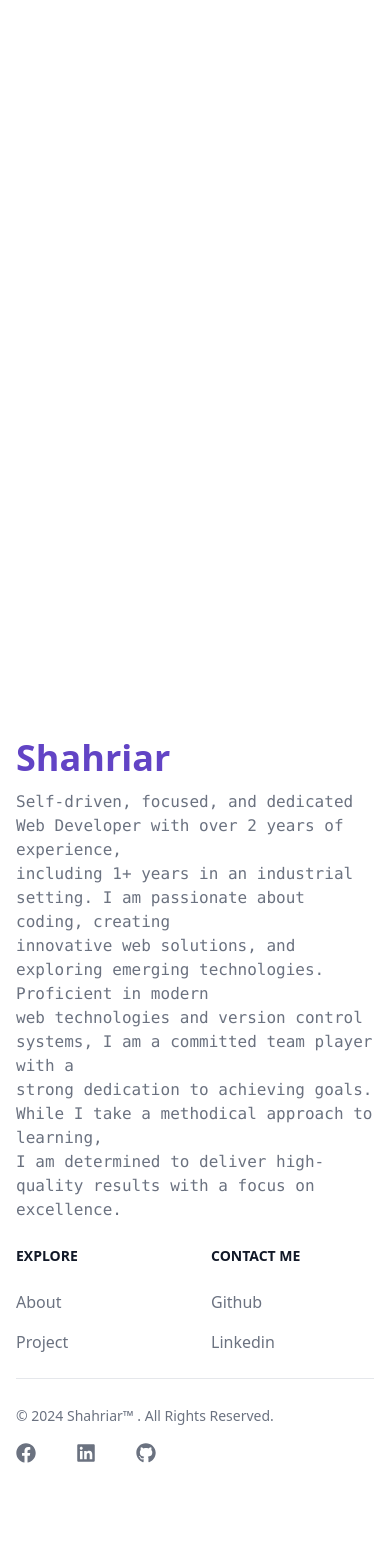
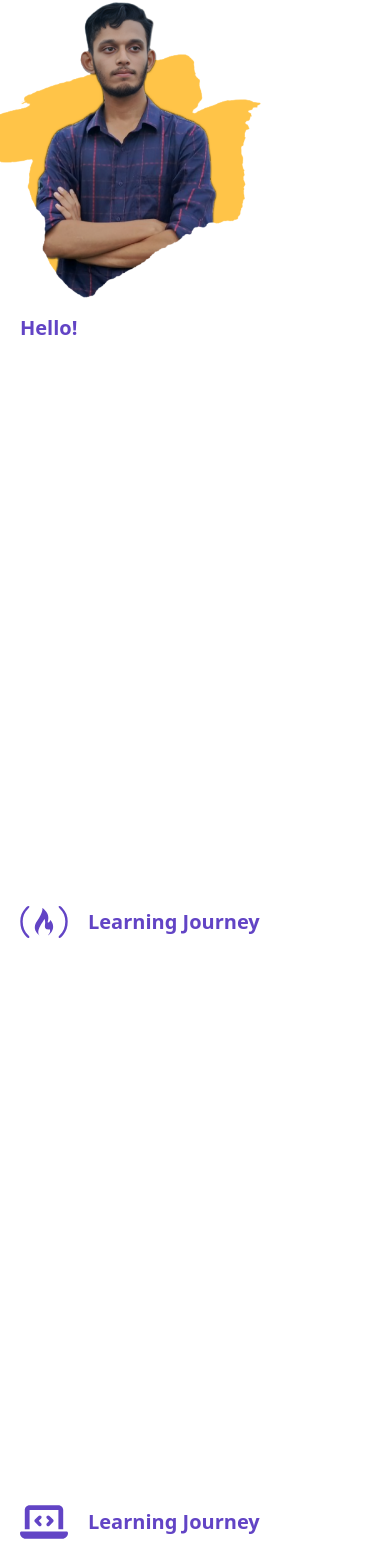
Before and after one commit to Shahriar-Fardows/Shahriar, a React (Vite) app: page /about in a window 390 px wide. Shown: the part 214-1782 px from the top of the page. Before the commit the page ends 1701 px from the top, so only its background shows below. Built offline with nearby package versions, Linux system fonts and the light colour scheme; a web font is replaced by a local one.

Commit message:
home page done

```diff
--- /dev/null
+++ b/src/Components/About/Part_1/Part_1.jsx
@@ -0,0 +1,25 @@
+import { Fade, Slide } from "react-awesome-reveal";
+import img from '../../../assets/Image/profile_1.png';
+
+const Part_1 = () => {
+    return (
+        <div className="flex flex-wrap-reverse md:flex-nowrap justify-around items-center">
+
+           <div className="px-5 md:w-1/2">
+            <h1 className="text-xl font-bold font-play text-hello-10">Hello!</h1>
+            <Fade delay={0.5e3} cascade damping={1e-1}>
+            <p className="  font-mono py-2">I&apos;m <span className="text-xl font-bold font-play text-hello-10">Shahriar Fardows</span> from Dhaka, Bangladesh, specializing in cutting-edge  web and mobile technologies with a keen  eye for pixel-perfect design.</p>
+            </Fade>
+            <Fade delay={0.5e3} cascade damping={1e-1}>
+            <p className=" font-mono py-2">As a <span className=" font-bold f text-hello-10">self-driven</span>  and <span className="font-bold  text-hello-10">dedicated</span>  Web Developer with  over 2 years of experience, including more than a year  in the industry, I have a strong  passion for coding,  product development, and exploring new technologies. I am proficient in modern web  technologies and version control systems, and I am a committed team player, focused on achieving goals and delivering quality results. I approach learning methodically, always striving for excellence.</p>
+            </Fade>
+            </div>
+            <Slide >
+                    <img className=" h-[20rem] md:h-[25rem] lg:h-[40rem] animate-custom-bounce" src={img} alt="" />
+                </Slide>
+
+        </div>
+    );
+};
+
+export default Part_1;
--- /dev/null
+++ b/src/Components/About/Part_2/Part_2.jsx
@@ -0,0 +1,25 @@
+import { Fade } from "react-awesome-reveal";
+import { FaFreeCodeCamp } from "react-icons/fa";
+
+
+const Part_2 = () => {
+    return (
+        <div>
+            <div className="flex flex-wrap-reverse md:flex-nowrap justify-around items-center py-16 lg:py-20">
+
+                <div className="px-5 lg:w-1/2">
+                   <div className="flex gap-5 items-center">
+                   <FaFreeCodeCamp className="text-5xl text-hello-10" />
+                   <h1 className="text-xl font-bold font-play text-hello-10"> Learning Journey</h1>
+                   </div>
+                    <Fade delay={0.5e3} cascade damping={1e-1}>
+                        <p className="  font-mono py-2">I began my Web Development journey on July 1, 2021, with a course offered by <span className=" font-bold f text-hello-10">Programming Hero</span> . This beginner-level course took me from the basics to a junior-level standard within five months. During this time, I learned the fundamentals of the MERN Stack and completed several projects. Additionally, I participated in a long-term (7-week) team project that introduced me to office culture and professional workflows. My web development learning started there and continues to this day as I explore and expand my knowledge in the field.
+                        </p>
+                    </Fade>
+                </div>
+            </div>
+        </div>
+    );
+};
+
+export default Part_2;
--- /dev/null
+++ b/src/Components/About/Part_3/Part_3.jsx
@@ -0,0 +1,56 @@
+import { Fade } from "react-awesome-reveal";
+import { FaLaptopCode } from "react-icons/fa6";
+import { PiBagSimpleFill } from "react-icons/pi";
+
+const Part_3 = () => {
+    return (
+        <div className="flex flex-wrap lg:flex-nowrap justify-around items-center py-16 lg:py-20">
+
+                <div className="px-5 lg:w-1/2">
+                    <div className="flex gap-5 items-center">
+                        <FaLaptopCode className="text-5xl text-hello-10" />
+                        <h1 className="text-xl font-bold font-play text-hello-10"> Learning Journey</h1>
+                    </div>
+                    <Fade delay={0.5e3} cascade damping={1e-1}>
+                        <p className="  font-mono py-2">As a skilled web developer, I specialize in core technologies such as HTML5, CSS3, Bootstrap, and JavaScript (including ES6). I am proficient in modern frameworks and libraries, including  <span className=" font-bold f text-hello-10">React JS, Next.js, TypeScript, and Astro.</span>   My experience extends to back-end development with Node JS, Express JS, and databases like MongoDB and PostgreSQL. I am also well-versed in Firebase Authentication and JWT for secure user management.
+                        </p>
+                    </Fade>
+                    <Fade delay={0.5e3} cascade damping={1e-1}>
+                        <p className="  font-mono py-2">In addition to my technical skills, I am familiar with  <span className=" font-bold f text-hello-10">React Native, Redux, Stripe, Tailwind CSS, and Material UI</span> React Native, Redux, Stripe, Tailwind CSS, and Material UI. I regularly use tools such as Git, VS Code, Figma, Jira, Vercel, Heroku, Netlify, and Chrome Dev Tools. I am passionate about creating scalable, high-quality web applications and continuously exploring new technologies to stay at the forefront of web development.
+                        </p>
+                    </Fade>
+                </div>
+
+            <div className="px-20 py-5 lg:w-1/2">
+                <div className="flex gap-5 items-center pb-5 lg:pb-16 ">
+                    <PiBagSimpleFill className="text-5xl text-hello-10" />
+                    <h2 className="text-2xl font-bold font-play text-hello-10">Experience</h2>
+                </div>
+                <div className="flex flex-wrap-reverse md:flex-nowrap justify-around items-center">
+                    <ol className="relative text-gray-500 border-s border-gray-200 dark:border-gray-700 dark:text-gray-400">
+                        <li className="mb-10 ms-6">
+                            <span className="absolute flex items-center justify-center w-8 h-8 bg-hello-30 rounded-full -start-4 ring-4 ring-white dark:ring-gray-900 dark:text-hello-30">
+                                <svg className="w-3.5 h-3.5 text-hello-30 dark:text-hello-30" aria-hidden="true" xmlns="http://www.w3.org/2000/svg" fill="none" viewBox="0 0 16 12">
+                                    <path stroke="currentColor" strokeLinecap="round" strokeLinejoin="round" strokeWidth="2" d="M1 5.917 5.724 10.5 15 1.5" />
+                                </svg>
+                            </span>
+                            <h3 className="font-medium leading-tight">Teachfosys - Software Developer</h3>
+                            <p className="text-sm">Gained over 1 year of industrial experience developing web applications using modern technologies and collaborating with teams to deliver quality projects.</p>
+                        </li>
+                        <li className="ms-6">
+                            <span className="absolute flex items-center justify-center w-8 h-8 bg-gray-100 rounded-full -start-4 ring-4 ring-white dark:ring-gray-900 dark:bg-gray-700">
+                                <svg className="w-3.5 h-3.5 text-gray-500 dark:text-gray-400" aria-hidden="true" xmlns="http://www.w3.org/2000/svg" fill="currentColor" viewBox="0 0 18 20">
+                                    <path d="M16 1h-3.278A1.992 1.992 0 0 0 11 0H7a1.993 1.993 0 0 0-1.722 1H2a2 2 0 0 0-2 2v15a2 2 0 0 0 2 2h14a2 2 0 0 0 2-2V3a2 2 0 0 0-2-2ZM7 2h4v3H7V2Zm5.7 8.289-3.975 3.857a1 1 0 0 1-1.393 0L5.3 12.182a1.002 1.002 0 1 1 1.4-1.436l1.328 1.289 3.28-3.181a1 1 0 1 1 1.392 1.435Z" />
+                                </svg>
+                            </span>
+                            <h3 className="font-medium leading-tight">Crypzoo - Current Project</h3>
+                            <p className="text-sm">Currently working on Crypzoo, a platform for currency exchange and cryptocurrency trading, focusing on React development and integrating new technologies.</p>
+                        </li>
+                    </ol>
+                </div>
+            </div>
+        </div>
+    );
+};
+
+export default Part_3;
--- /dev/null
+++ b/src/Components/About/Part_4/Part_4.jsx
@@ -0,0 +1,35 @@
+import { Fade, Slide } from 'react-awesome-reveal';
+import img from '../../../assets/Image/collage.jpg';
+import { PiStudentLight } from "react-icons/pi";
+import logo from '../../../assets/Image/logoclg.png';
+
+const Part_4 = () => {
+    return (
+        <div className="flex flex-wrap-reverse md:flex-nowrap justify-around items-center px-5">
+            <Slide >
+                <img className="w-[40rem] rounded-md   animate-custom-bounce" src={img} alt="" />
+            </Slide>
+            <div className="px-5 md:w-1/2">
+                <div className="flex gap-5 items-center">
+                    <PiStudentLight className="text-5xl text-hello-10" />
+                    <h2 className="text-2xl font-bold font-play text-hello-10">Education</h2>
+                </div>
+                <div className='py-5 pl-10'>
+                    <div className="flex gap-3 items-center  ">
+                        <img className="h-6" src={logo} alt="" />
+                        <h2 className="text-xl font-bold font-play text-lemon-20">Habibullah Bahar College</h2>
+                    </div>
+                    <Fade delay={0.5e3} cascade damping={1e-1}>
+                        <h3 className="text-2xl py-2 font-bold font-play text-hello-10">HSC 2024 Department of Science</h3>
+                        <p className="  font-mono py-2">Academic Year: 2023 - 2024</p>
+                        <p className="  font-mono py-2">Shantinagar, Dhaka</p>
+                    </Fade>
+                </div>
+            </div>
+
+
+        </div>
+    );
+};
+
+export default Part_4;
--- a/src/Page/About/About.jsx
+++ b/src/Page/About/About.jsx
@@ -1,7 +1,15 @@
+import Part_1 from "../../Components/About/Part_1/Part_1";
+import Part_2 from "../../Components/About/Part_2/Part_2";
+import Part_3 from "../../Components/About/Part_3/Part_3";
+import Part_4 from "../../Components/About/Part_4/Part_4";
 
 const About = () => {
     return (
-        <div>
+        <div className=" container mx-auto py-32">
+            <Part_1 />
+            <Part_2 />
+            <Part_3 />
+            <Part_4 />
 
         </div>
     );
--- a/src/Root.jsx
+++ b/src/Root.jsx
@@ -11,7 +11,7 @@ const Root = () => {
                 <div className="fixed top-0 left-0 right-0  z-10">
                     <Navbar />
                 </div>
-                <div className="min-h-screen  bg-white z-50 mt-[4.5rem]">
+                <div className="min-h-screen  bg-white z-50 mt-[5rem]">
                     <Outlet />
                 </div>
                 <div className="z-10">
--- a/src/Shared/Footer/Footer.jsx
+++ b/src/Shared/Footer/Footer.jsx
@@ -5,10 +5,10 @@ import { FaLinkedin } from "react-icons/fa6";
 
 const Footer = () => {
     return (
-        <footer className="bg-white dark:bg-gray-900">
-            <div className="mx-auto w-full max-w-screen-xl p-4 py-6 lg:py-8">
-                <div className="md:flex md:justify-between">
-                    <div className="mb-6 md:mb-0">
+        <footer className="bg-white dark:bg-gray-900 border">
+            <div className="mx-auto w-full  p-4 py-6 lg:py-8">
+                <div className="container mx-auto md:flex md:justify-between">
+                    <div className="mb-6 md:mb-0 md:w-1/2">
                         <NavLink to='/' id="logo" aria-label="logo" aria-current="page" className="flex items-center gap-2 whitespace-nowrap py-3 text-lg focus:outline-none lg:flex-1" >
                             {/* <img src={logo} alt="" /> */}
 
@@ -16,7 +16,7 @@ const Footer = () => {
 
                         </NavLink>
                         <p className="text-gray-500 font-mono dark:text-gray-400">
-                            Self-driven, focused, and dedicated Web Developer with over 2 years of experience, <br /> including 1+ years in an industrial setting. I am passionate about coding, creating <br /> innovative web solutions, and exploring emerging technologies. Proficient in modern <br /> web technologies and version control systems, I am a committed team player with a <br /> strong dedication to achieving goals. While I take a methodical approach to learning, <br /> I am determined to deliver high-quality results with a focus on excellence.
+                            Self-driven, focused, and dedicated Web Developer with over 2 years of experience,  including 1+ years in an industrial setting. I am passionate about coding, creating  innovative web solutions, and exploring emerging technologies. Proficient in modern  web technologies and version control systems, I am a committed team player with a  strong dedication to achieving goals. While I take a methodical approach to learning,  I am determined to deliver high-quality results with a focus on excellence.
                         </p>
                     </div>
                     <div className="grid grid-cols-2 gap-8 sm:gap-6 sm:grid-cols-3">
@@ -70,8 +70,8 @@ const Footer = () => {
                         </div>
                     </div>
                 </div>
-                <hr className="my-6 border-gray-200 sm:mx-auto dark:border-gray-700 lg:my-8" />
-                <div className="sm:flex sm:items-center sm:justify-between">
+                <hr className="my-6 border-gray-200  dark:border-gray-700 lg:my-8" />
+                <div className="container mx-auto sm:flex sm:items-center sm:justify-between">
                     <span className="text-sm text-gray-500 sm:text-center dark:text-gray-400">
                         © 2024{' '}
 
```
Also changed, not shown: src/assets/Image/logoclg.png (added), 1 other file (tests, documents, lock files or other folders).
